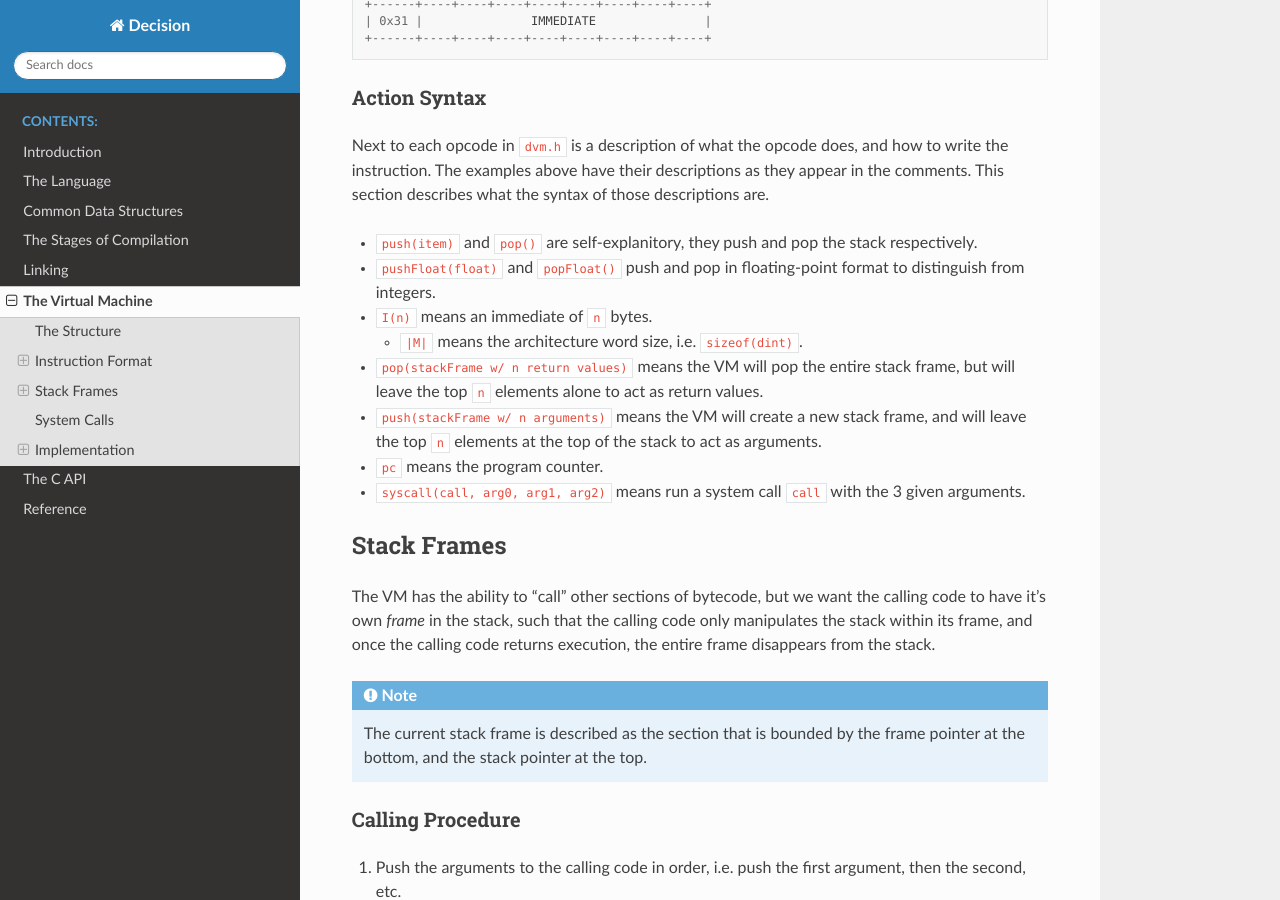
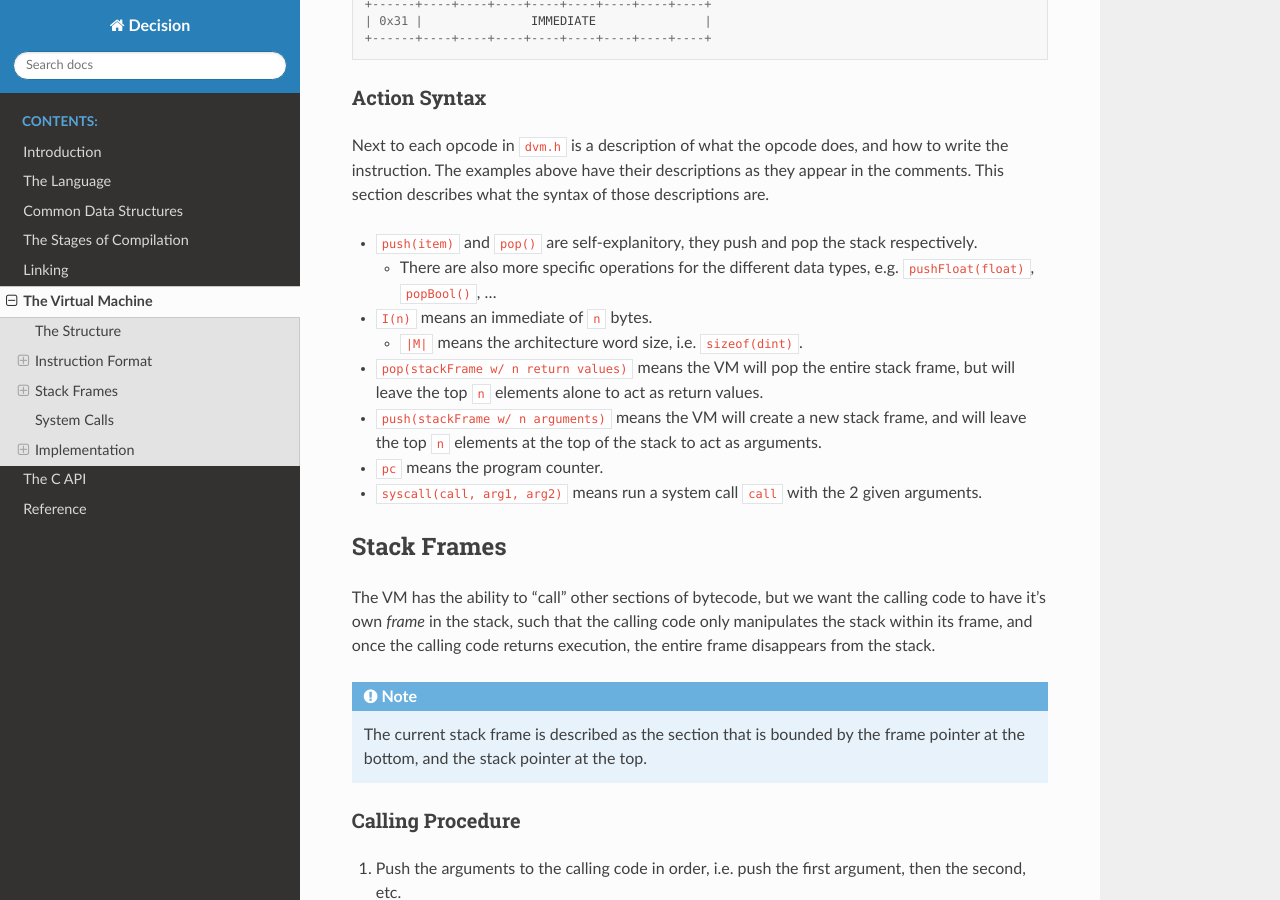
Before and after one commit to drwhut/decision, a Sphinx documentation site: the page built from docs/developer/source/the_virtual_machine/index.rst, in a window 1280 px wide and 900 px high, scrolled down 2667 px. Built offline with Sphinx 7.4.7 and the Read the Docs theme 2.0.0, drawn with Linux system fonts in a browser that asks for light colours.

Commit message:
Changed the VM's instruction set.

```diff
--- a/docs/developer/source/the_virtual_machine/index.rst
+++ b/docs/developer/source/the_virtual_machine/index.rst
@@ -169,8 +169,8 @@ those descriptions are.
 * ``push(item)`` and ``pop()`` are self-explanitory, they push and pop the
   stack respectively.
 
-* ``pushFloat(float)`` and ``popFloat()`` push and pop in floating-point
-  format to distinguish from integers.
+  * There are also more specific operations for the different data types, e.g.
+    ``pushFloat(float)``, ``popBool()``, ...
 
 * ``I(n)`` means an immediate of ``n`` bytes.
 
@@ -185,8 +185,8 @@ those descriptions are.
 
 * ``pc`` means the program counter.
 
-* ``syscall(call, arg0, arg1, arg2)`` means run a system call ``call`` with the
-  3 given arguments.
+* ``syscall(call, arg1, arg2)`` means run a system call ``call`` with the 2
+  given arguments.
 
 ############
 Stack Frames
```
Also changed, not shown: CHANGELOG.md (+3 -0 lines), 4 other files.
